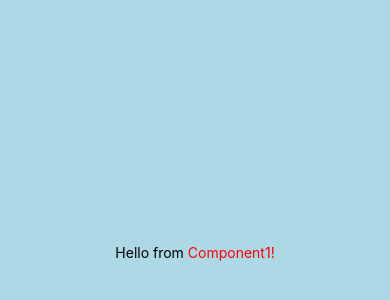
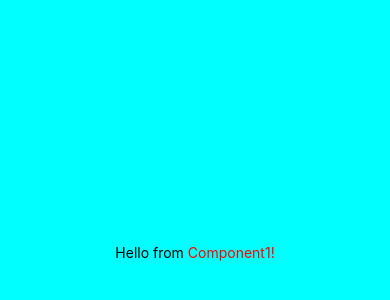
Before and after one commit to Olumide09/ism210-2020set, a React Native app in the folder myFirstMobileApp/: screen / in a window 390 px wide. Shown: the part 170-470 px from the top of the page. Built offline with nearby package versions, Linux system fonts and the light colour scheme.

Commit message:
Update App.tsx

```diff
--- a/myFirstMobileApp/App.tsx
+++ b/myFirstMobileApp/App.tsx
@@ -11,7 +11,7 @@ const App: React.FC = () => {
 const styles = StyleSheet.create({
   container: {
     flex: 1,
-    backgroundColor: 'lightblue',
+    backgroundColor: 'cyan',
     alignItems: 'center',
     justifyContent: 'center',
   }
```
